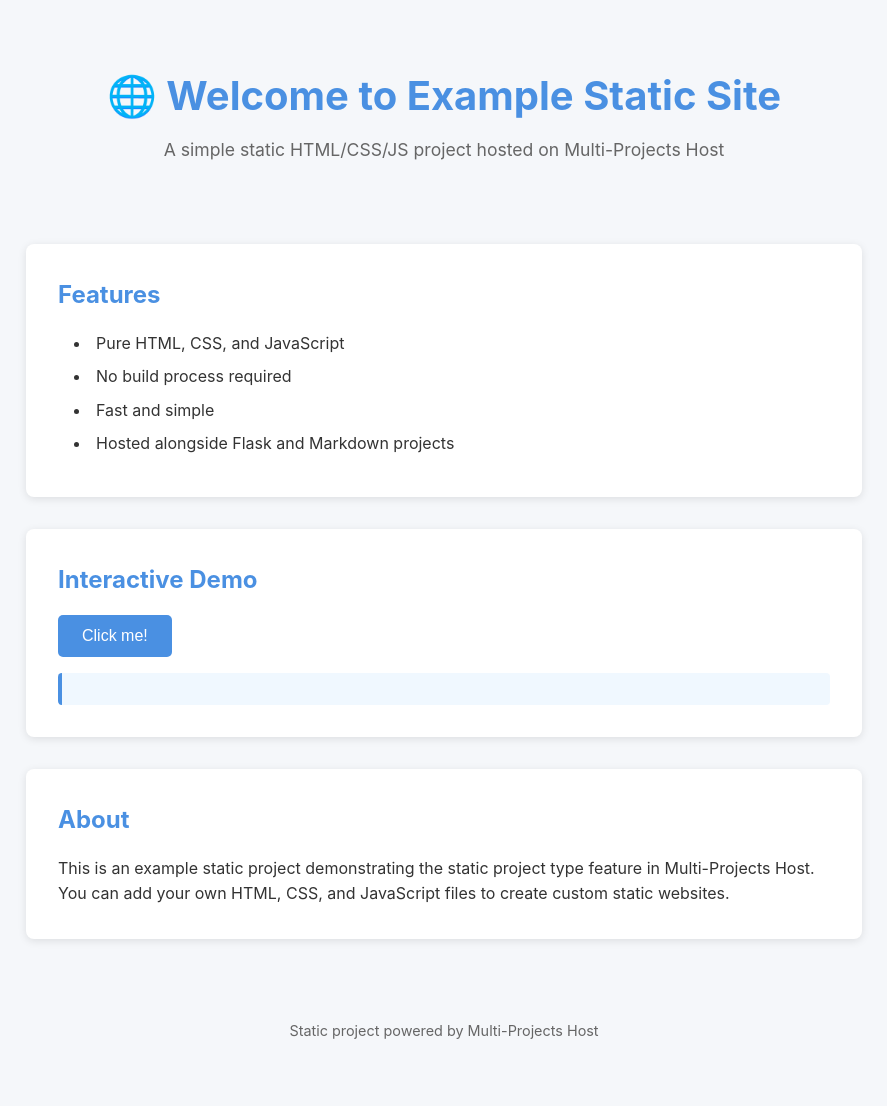
After one commit to Tarkhubal/flask-multiprojects, a Flask app: page /static-projects/example/ in a window 1280 px wide. The commit adds this page. Shown: the whole page, without its empty margins (196-1083 px from the left). Run offline with Flask 3, Linux system fonts and the light colour scheme.

Commit message:
Translate README to English and add static HTML/CSS/JS support
Co-authored-by: Tarkhubal <78657181+Tarkhubal@users.noreply.github.com>

```diff
--- a/app.py
+++ b/app.py
@@ -30,10 +30,12 @@ def index():
     flask_projects = _projects_for('flask')
     md_projects = _projects_for('markdown')
     notion_projects = _projects_for('notion')
+    static_projects = _projects_for('static')
     return render_template('index.html',
                            flask_projects=flask_projects,
                            md_projects=md_projects,
-                           notion_projects=notion_projects)
+                           notion_projects=notion_projects,
+                           static_projects=static_projects)
 
 
 @app.errorhandler(404)
--- /dev/null
+++ b/projects/static/example/index.html
@@ -0,0 +1,48 @@
+<!DOCTYPE html>
+<html lang="en">
+<head>
+    <meta charset="UTF-8">
+    <meta name="viewport" content="width=device-width, initial-scale=1.0">
+    <base href="./">
+    <title>Example Static Site</title>
+    <link rel="stylesheet" href="style.css">
+</head>
+<body>
+    <div class="container">
+        <header>
+            <h1>🌐 Welcome to Example Static Site</h1>
+            <p class="subtitle">A simple static HTML/CSS/JS project hosted on Multi-Projects Host</p>
+        </header>
+
+        <main>
+            <section class="card">
+                <h2>Features</h2>
+                <ul>
+                    <li>Pure HTML, CSS, and JavaScript</li>
+                    <li>No build process required</li>
+                    <li>Fast and simple</li>
+                    <li>Hosted alongside Flask and Markdown projects</li>
+                </ul>
+            </section>
+
+            <section class="card">
+                <h2>Interactive Demo</h2>
+                <button id="demo-button">Click me!</button>
+                <p id="demo-output"></p>
+            </section>
+
+            <section class="card">
+                <h2>About</h2>
+                <p>This is an example static project demonstrating the static project type feature in Multi-Projects Host.</p>
+                <p>You can add your own HTML, CSS, and JavaScript files to create custom static websites.</p>
+            </section>
+        </main>
+
+        <footer>
+            <p>Static project powered by Multi-Projects Host</p>
+        </footer>
+    </div>
+
+    <script src="script.js"></script>
+</body>
+</html>
--- /dev/null
+++ b/projects/static/example/script.js
@@ -0,0 +1,39 @@
+// Simple interactive demo
+document.addEventListener('DOMContentLoaded', function() {
+    const button = document.getElementById('demo-button');
+    const output = document.getElementById('demo-output');
+    let clickCount = 0;
+
+    button.addEventListener('click', function() {
+        clickCount++;
+        const messages = [
+            '🎉 Great! The JavaScript is working!',
+            '✨ You clicked the button again!',
+            '🚀 Static sites are awesome!',
+            '💡 You can add any JavaScript functionality here!',
+            '🎨 Customize this however you like!'
+        ];
+
+        const messageIndex = (clickCount - 1) % messages.length;
+        output.textContent = messages[messageIndex] + ' (Click #' + clickCount + ')';
+        output.style.opacity = '0';
+
+        setTimeout(() => {
+            output.style.transition = 'opacity 0.5s ease';
+            output.style.opacity = '1';
+        }, 10);
+    });
+
+    // Add a welcome animation
+    const cards = document.querySelectorAll('.card');
+    cards.forEach((card, index) => {
+        card.style.opacity = '0';
+        card.style.transform = 'translateY(20px)';
+
+        setTimeout(() => {
+            card.style.transition = 'opacity 0.5s ease, transform 0.5s ease';
+            card.style.opacity = '1';
+            card.style.transform = 'translateY(0)';
+        }, 100 * (index + 1));
+    });
+});
--- /dev/null
+++ b/projects/static/example/style.css
@@ -0,0 +1,129 @@
+:root {
+    --primary-color: #4a90e2;
+    --secondary-color: #50c878;
+    --background: #f5f7fa;
+    --card-background: #ffffff;
+    --text-color: #333333;
+    --border-color: #e1e4e8;
+    --shadow: 0 2px 8px rgba(0, 0, 0, 0.1);
+}
+
+* {
+    margin: 0;
+    padding: 0;
+    box-sizing: border-box;
+}
+
+body {
+    font-family: -apple-system, BlinkMacSystemFont, 'Segoe UI', Roboto, Oxygen, Ubuntu, Cantarell, sans-serif;
+    background: var(--background);
+    color: var(--text-color);
+    line-height: 1.6;
+}
+
+.container {
+    max-width: 900px;
+    margin: 0 auto;
+    padding: 2rem;
+}
+
+header {
+    text-align: center;
+    margin-bottom: 3rem;
+    padding: 2rem 0;
+}
+
+header h1 {
+    font-size: 2.5rem;
+    color: var(--primary-color);
+    margin-bottom: 0.5rem;
+}
+
+.subtitle {
+    font-size: 1.1rem;
+    color: #666;
+}
+
+main {
+    display: flex;
+    flex-direction: column;
+    gap: 2rem;
+}
+
+.card {
+    background: var(--card-background);
+    border-radius: 8px;
+    padding: 2rem;
+    box-shadow: var(--shadow);
+    transition: transform 0.3s ease, box-shadow 0.3s ease;
+}
+
+.card:hover {
+    transform: translateY(-2px);
+    box-shadow: 0 4px 12px rgba(0, 0, 0, 0.15);
+}
+
+.card h2 {
+    color: var(--primary-color);
+    margin-bottom: 1rem;
+    font-size: 1.5rem;
+}
+
+.card ul {
+    list-style-position: inside;
+    padding-left: 1rem;
+}
+
+.card li {
+    margin: 0.5rem 0;
+}
+
+#demo-button {
+    background: var(--primary-color);
+    color: white;
+    border: none;
+    padding: 0.75rem 1.5rem;
+    font-size: 1rem;
+    border-radius: 5px;
+    cursor: pointer;
+    transition: background 0.3s ease, transform 0.1s ease;
+}
+
+#demo-button:hover {
+    background: #3a7bc8;
+}
+
+#demo-button:active {
+    transform: scale(0.98);
+}
+
+#demo-output {
+    margin-top: 1rem;
+    padding: 1rem;
+    background: #f0f8ff;
+    border-left: 4px solid var(--primary-color);
+    border-radius: 4px;
+    min-height: 1.5rem;
+}
+
+footer {
+    text-align: center;
+    margin-top: 3rem;
+    padding: 2rem 0;
+    color: #666;
+    font-size: 0.9rem;
+}
+
+@media (max-width: 768px) {
+    .container {
+        padding: 1rem;
+    }
+
+    header h1 {
+        font-size: 2rem;
+    }
+
+    .card {
+        padding: 1.5rem;
+    }
+}
--- a/projects_types/__init__.py
+++ b/projects_types/__init__.py
@@ -11,12 +11,14 @@ from .base import ProjectType
 from .flask_type import FlaskProjectType
 from .markdown_type import MarkdownProjectType
 from .notion_type import NotionProjectType
+from .static_type import StaticProjectType
 
 
 TYPE_REGISTRY: Dict[str, Type[ProjectType]] = {
     "flask": FlaskProjectType,
     "markdown": MarkdownProjectType,
     "notion": NotionProjectType,
+    "static": StaticProjectType,
 }
 
 
--- /dev/null
+++ b/projects_types/static_type.py
@@ -0,0 +1,93 @@
+from __future__ import annotations
+
+from pathlib import Path
+from typing import Any, Dict, List
+
+from flask import abort, render_template, send_from_directory
+
+from .base import ProjectType
+
+
+class StaticProjectType(ProjectType):
+    type_name = "static"
+
+    def list_projects(self) -> List[Dict[str, Any]]:
+        if not self.projects_root_exists():
+            return []
+
+        projects: List[Dict[str, Any]] = []
+        for directory in sorted(self.projects_dir.iterdir()):
+            if directory.is_dir():
+                # Check if the directory contains an index.html file
+                index_file = directory / "index.html"
+                if index_file.is_file():
+                    project_id = directory.name
+                    projects.append(
+                        {
+                            "id": project_id,
+                            "name": self.get_project_display_name(project_id),
+                            "emoji": self.get_project_emoji(project_id),
+                        }
+                    )
+        return projects
+
+    def register_routes(self) -> None:
+        app = self.app
+
+        app.add_url_rule(
+            "/static-projects",
+            endpoint="static_list",
+            view_func=self._static_list_view,
+        )
+
+        app.add_url_rule(
+            "/static-projects/<project_name>/",
+            endpoint="static_project",
+            view_func=self._static_project_view,
+        )
+
+        app.add_url_rule(
+            "/static-projects/<project_name>/<path:filepath>",
+            endpoint="static_file",
+            view_func=self._static_file_view,
+        )
+
+    def _static_list_view(self):
+        projects = self.list_projects()
+        return render_template("static_list.html", projects=projects)
+
+    def _static_project_view(self, project_name: str):
+        if not self._project_exists(project_name):
+            abort(404)
+
+        # Serve the index.html file
+        project_directory = self.projects_dir / project_name
+        index_file = project_directory / "index.html"
+
+        if not index_file.is_file():
+            abort(404)
+
+        return send_from_directory(project_directory, "index.html")
+
+    def _static_file_view(self, project_name: str, filepath: str):
+        if not self._project_exists(project_name):
+            abort(404)
+
+        project_directory = self.projects_dir / project_name
+        file_path = project_directory / filepath
+
+        # Security check: ensure the file is within the project directory
+        try:
+            file_path.resolve().relative_to(project_directory.resolve())
+        except ValueError:
+            abort(404)
+
+        if not file_path.is_file():
+            abort(404)
+
+        return send_from_directory(project_directory, filepath)
+
+    def _project_exists(self, project_name: str) -> bool:
+        project_directory = self.projects_dir / project_name
+        index_file = project_directory / "index.html"
+        return project_directory.is_dir() and index_file.is_file()
--- /dev/null
+++ b/projects_types_configs/static.yaml
@@ -0,0 +1,7 @@
+type: static
+identifier: static
+label: Static Projects
+description: Serve static HTML/CSS/JS projects.
+projects_dir: projects/static
+project_config_file: .mph-config
+default_emoji: "🌐"
```
Also changed, not shown: templates/index.html (+20 -0 lines), templates/static_list.html (added, +36 -0 lines), README.md, 1 other file.
